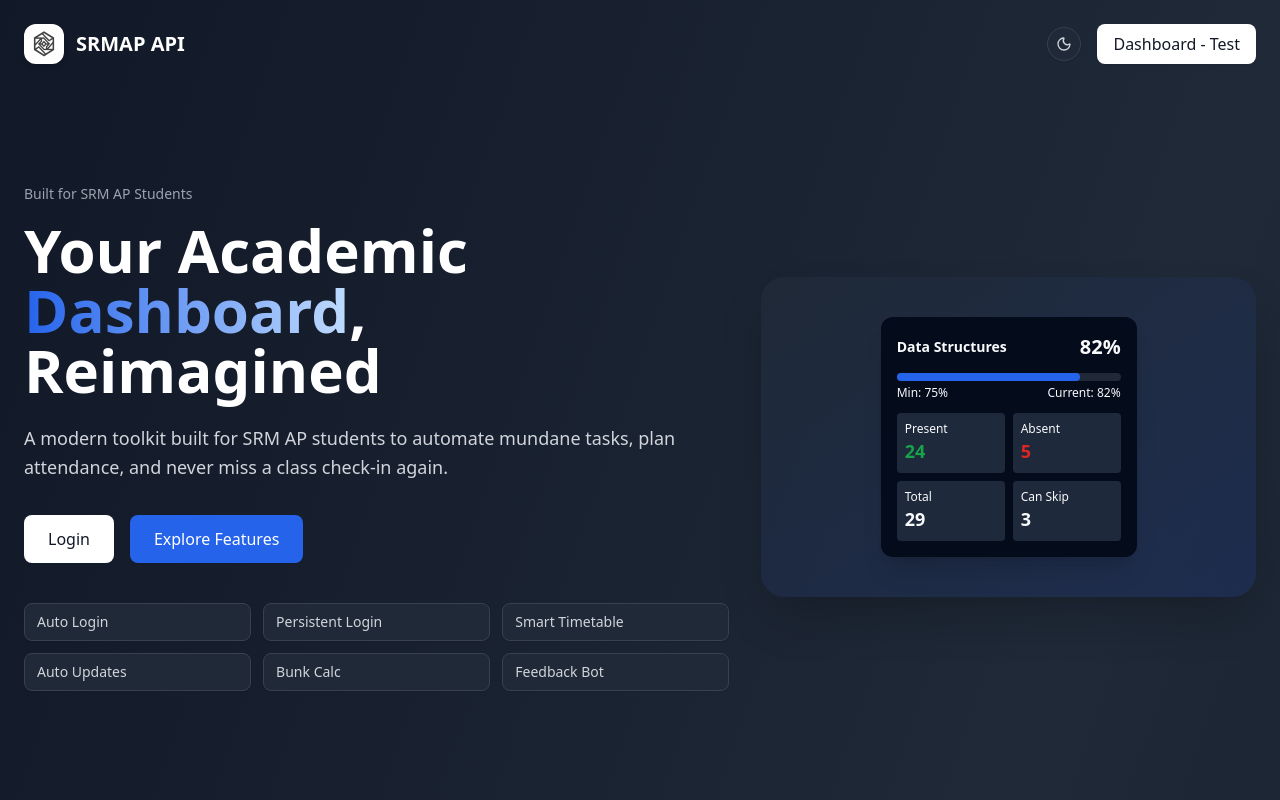
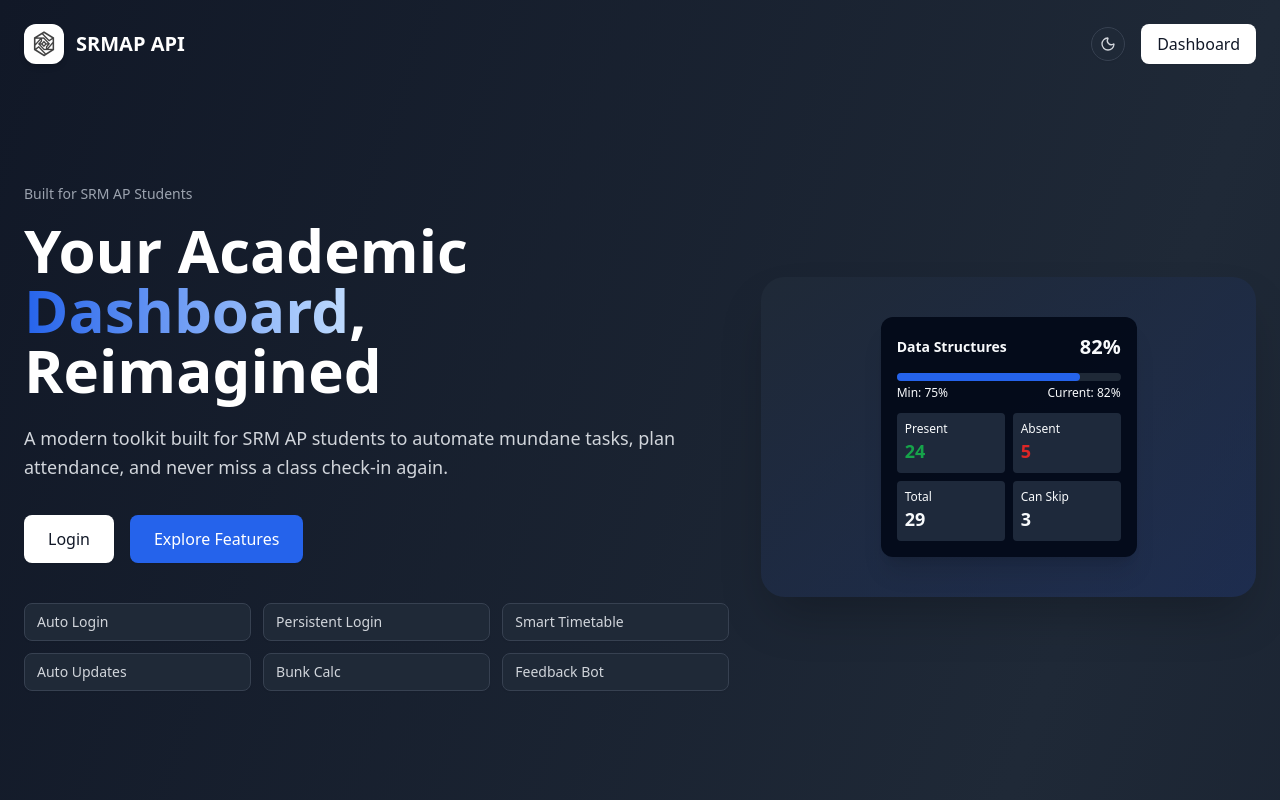
Before and after one commit to StoreVia/Srmap-Api, a Next.js app: page / in a window 1280 px wide. Shown: the top 800 px of the page. Built offline with nearby package versions, Linux system fonts and the light colour scheme.

Commit message:
Testing workflow

```diff
--- a/src/components/page/index/Index.tsx
+++ b/src/components/page/index/Index.tsx
@@ -266,7 +266,7 @@ export default function Landing() {
                             onClick={() => router.push("/login")}
                             className="px-4 py-2 rounded-lg bg-black text-white dark:bg-white dark:text-gray-900 font-medium shadow-sm hover:shadow-md transition-all duration-300"
                         >
-                            Dashboard - Test
+                            Dashboard
                         </motion.button>
                     </div>
                 </nav>
```
